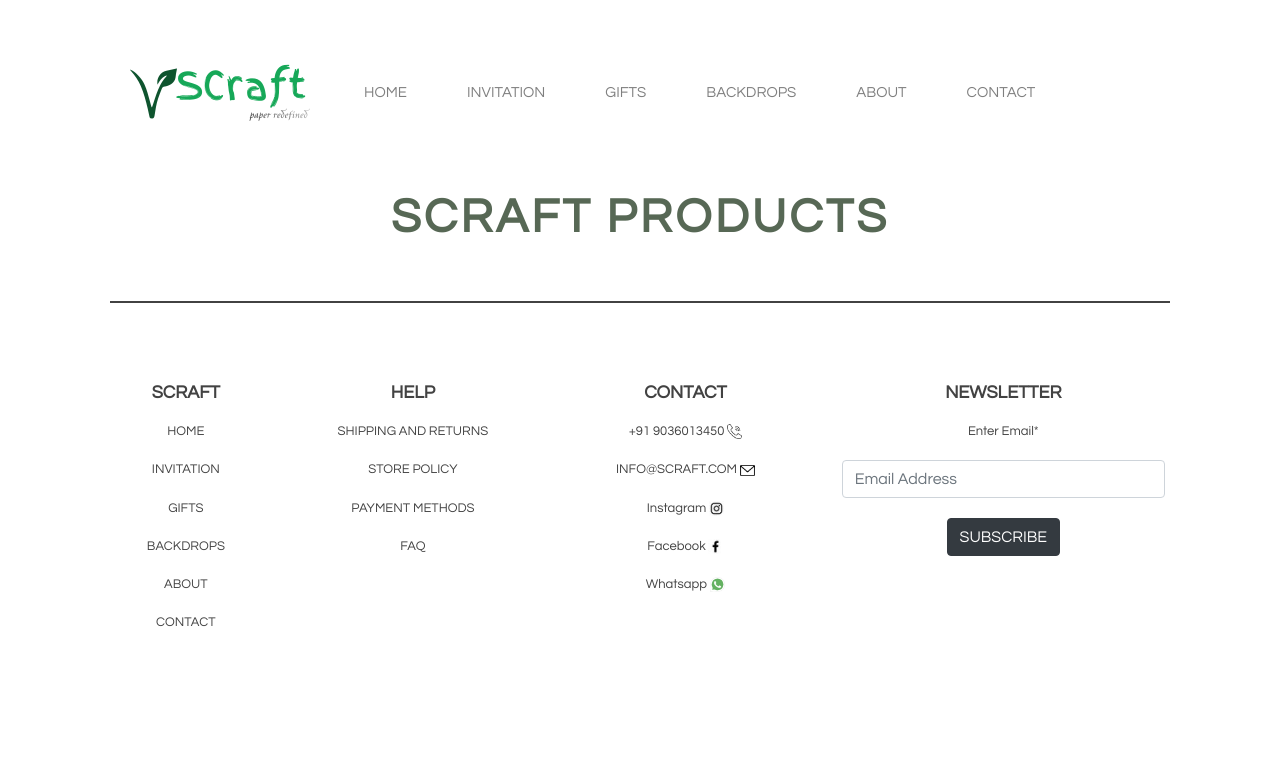
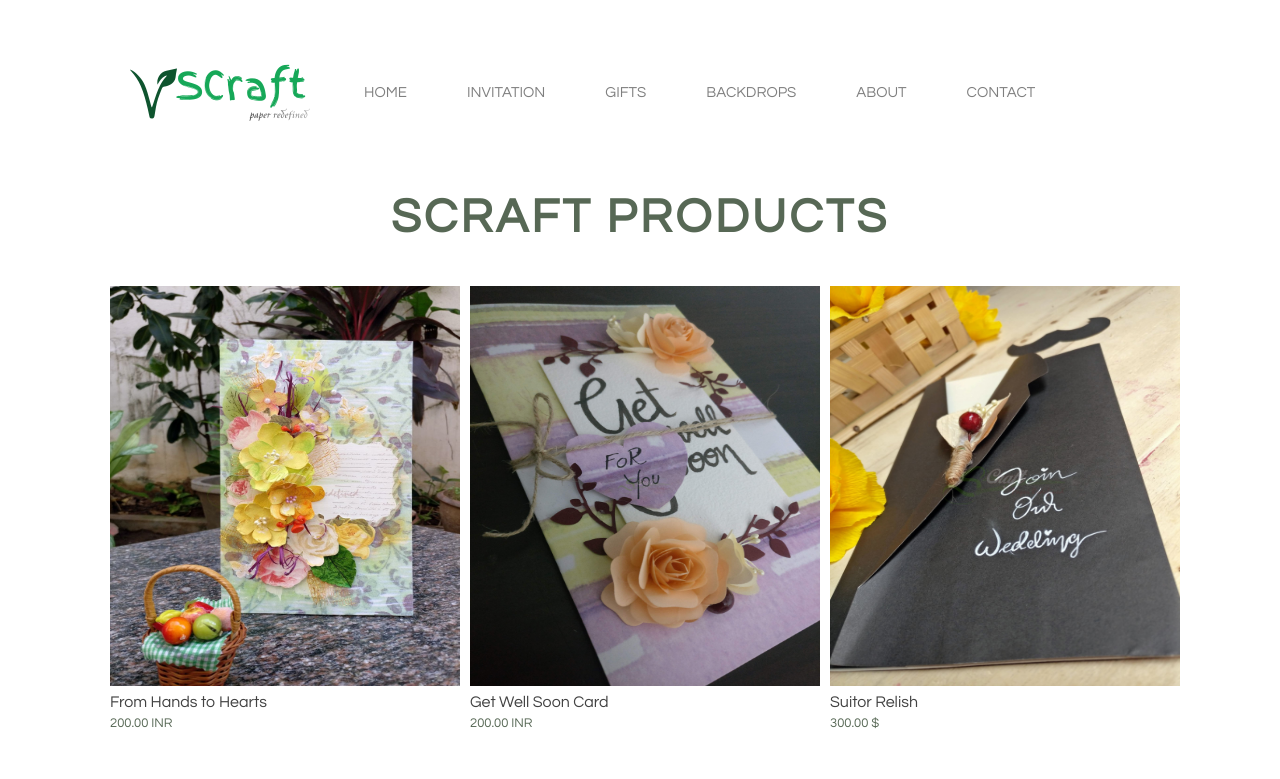
Before and after one commit to MuthuPrakash/scraft, a React (Create React App) app: page /products in a window 1280 px wide. Shown: the top 779 px of the page. Built offline with nearby package versions, Linux system fonts and the light colour scheme.

Commit message:
ShopAll Fixed

```diff
--- a/src/pages/Home.js
+++ b/src/pages/Home.js
@@ -22,7 +22,7 @@
                         <div className='bannerHover'>
                             <div className='bannerHoverTitle'><span>JUST LIKE NATURE INTENDED</span></div>
                             <div className='bannerHoverSubtitle'><span>Paper Redefined</span></div>
-                            <div className='bannerHoverButtonDiv'><Button href='/products' className='bannerHoverButton' variant="dark">Shop All</Button>{' '}</div>
+                            <div className='bannerHoverButtonDiv'><Button href='/products?cat=*' className='bannerHoverButton' variant="dark">Shop All</Button>{' '}</div>
                         </div>
                     </Col>
                 </Row>
--- a/src/pages/Products.js
+++ b/src/pages/Products.js
@@ -22,7 +22,7 @@
                         ? 'Backdrops'
                         : 'Scraft Products'
             : 'Scraft Products'
-        let categoryCodeValue = parsedQueryString.cat !== undefined ? parsedQueryString.cat.toString().trim().toLowerCase() : 'all';
+        let categoryCodeValue = parsedQueryString.cat !== undefined ? parsedQueryString.cat.toString().trim().toLowerCase() : '*';
 
         this.state = {
             // productList: require('../data/productsList.json'),
@@ -54,17 +54,9 @@
         // });
         var productList;
 
-        if(categoryCode == 'all') {
-            productList = this.props.myproducts.activeFilterProducts.map((item, index) => {
-                return <ProductList product={item} key={index} onOverView={this.productOverView} />
-            });
-        } else {
-            productList = this.props.myproducts.activeFilterProducts.map((item, index) => {
-                return <ProductList product={item} key={index} onOverView={this.productOverView} />
-            });
-        }
-
-
+        productList = this.props.myproducts.activeFilterProducts.map((item, index) => {
+            return <ProductList product={item} key={index} onOverView={this.productOverView} />
+        });
 
         return productList;
     }
--- a/src/redux/reducers/productReducer.js
+++ b/src/redux/reducers/productReducer.js
@@ -20,7 +20,7 @@
             return {
                 ...state,
                 currentFilterText: curentFilter,
-                activeFilterProducts: state.productList.filter((item, index)=> {
+                activeFilterProducts: curentFilter === "*" ? state.productList : state.productList.filter((item, index)=> {
                     return item.categoryCode.toString().toLowerCase() === curentFilter
                 })
             }
```
